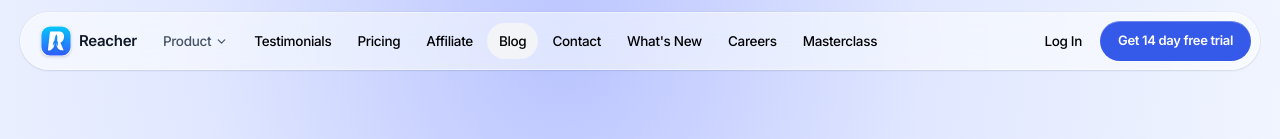
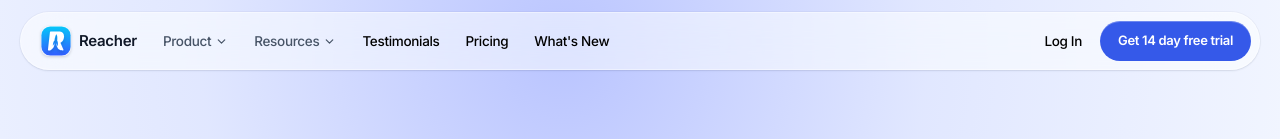
Before and after one commit to ReacherApp/reacherapp.com-prototype, a Next.js app: page /blog in a window 1280 px wide. Shown: the top 139 px of the page. Built offline with nearby package versions, Linux system fonts and the light colour scheme; a web font is replaced by a local one.

Commit message:
nav: add Hightouch-style Resources dropdown (Blog, Masterclass, Affiliate, Contact, Careers); slim flat nav to Testimonials/Pricing/What's New

```diff
--- a/components/SiteNav.tsx
+++ b/components/SiteNav.tsx
@@ -15,31 +15,37 @@ const navCopy = {
   en: {
     login: "Log In",
     product: "Product",
+    resources: "Resources",
     trial: "Get 14 day free trial",
     links: [
       ["Testimonials", "/#testimonials-new"],
       ["Pricing", "/pricing"],
-      ["Affiliate", "/affiliate"],
-      ["Blog", "/blog"],
-      ["Contact", "/contact"],
       ["What's New", "/changelog"],
-      ["Careers", "https://jobs.ashbyhq.com/reacher"],
-      ["Masterclass", "/masterclass"],
+    ],
+    resourceLinks: [
+      ["Blog", "/blog", "Practical guides for creator marketing & affiliate ops."],
+      ["Masterclass", "/masterclass", "Free TikTok Shop affiliate training."],
+      ["Affiliate", "/affiliate", "Earn by referring brands to Reacher."],
+      ["Contact", "/contact", "Talk to our team."],
+      ["Careers", "https://jobs.ashbyhq.com/reacher", "Join the team building Reacher."],
     ],
   },
   pt: {
     login: "Entrar",
     product: "Produto",
+    resources: "Recursos",
     trial: "Teste grátis de 14 dias",
     links: [
       ["Depoimentos", "/#testimonials-new"],
       ["Preços", "/pricing"],
-      ["Afiliados", "/affiliate"],
-      ["Blog", "/blog"],
-      ["Contato", "/contact"],
       ["Novidades", "/changelog"],
-      ["Carreiras", "https://jobs.ashbyhq.com/reacher"],
-      ["Masterclass", "/masterclass"],
+    ],
+    resourceLinks: [
+      ["Blog", "/blog", "Guias práticos de marketing de criadores."],
+      ["Masterclass", "/masterclass", "Treinamento gratuito de afiliados."],
+      ["Afiliados", "/affiliate", "Ganhe indicando marcas para a Reacher."],
+      ["Contato", "/contact", "Fale com nosso time."],
+      ["Carreiras", "https://jobs.ashbyhq.com/reacher", "Junte-se ao time da Reacher."],
     ],
   },
 } as const;
@@ -134,6 +140,35 @@ function FeaturesMenu({ label, locale }: { label: string; locale: Locale }) {
   );
 }
 
+function ResourcesMenu({ label, links, locale }: { label: string; links: readonly (readonly [string, string, string])[]; locale: Locale }) {
+  const { open, setOpen, openNow, closeSoon } = useMenu();
+  return (
+    <div className="relative inline-flex shrink-0 items-center" onMouseEnter={openNow} onMouseLeave={closeSoon}>
+      <button
+        type="button"
+        aria-haspopup="true"
+        aria-expanded={open}
+        onClick={openNow}
+        onFocus={openNow}
+        className={`inline-flex items-center gap-1 rounded-full px-3 py-2 text-[13.5px] font-medium transition ${open ? "bg-[#f2f4f7] text-[#101828]" : "text-[#475467] hover:bg-[#f2f4f7] hover:text-[#101828]"}`}
+      >
+        {label}
+        <ChevronDown size={13} strokeWidth={2.2} className={`transition-transform duration-200 ${open ? "rotate-180" : ""}`} />
+      </button>
+      <div className={`absolute left-0 top-full pt-3 transition duration-150 ${open ? "visible opacity-100" : "pointer-events-none invisible -translate-y-1 opacity-0"}`}>
+        <div className="w-[360px] whitespace-normal rounded-[20px] border border-black/5 bg-white p-2.5 text-left shadow-[0_24px_60px_-12px_rgba(16,24,40,0.22)] ring-1 ring-black/5">
+          {links.map(([itemLabel, href, desc]) => (
+            <Link key={itemLabel} href={localizeHref(href, locale)} onClick={() => setOpen(false)} className="block rounded-[14px] px-3.5 py-3 transition hover:bg-[#f3f6ff]">
+              <span className="block text-[14px] font-semibold text-slate-900">{itemLabel}</span>
+              <span className="mt-0.5 block text-[12.5px] leading-snug text-slate-500">{desc}</span>
+            </Link>
+          ))}
+        </div>
+      </div>
+    </div>
+  );
+}
+
 function DesktopNav({ locale, active, partnerBadge }: { locale: Locale; active: string; partnerBadge?: string }) {
   const copy = navCopy[locale];
   const scrolled = useScrolled();
@@ -153,6 +188,7 @@ function DesktopNav({ locale, active, partnerBadge }: { locale: Locale; active:
             <span className="text-[15px] font-semibold tracking-[-0.02em] text-[#101828]">Reacher</span>
           </Link>
           <FeaturesMenu label={copy.product} locale={locale} />
+          <ResourcesMenu label={copy.resources} links={copy.resourceLinks} locale={locale} />
           {copy.links.map(([label, href]) => (
             <Link
               key={label}
@@ -235,6 +271,11 @@ function MobileNav({ locale, active }: { locale: Locale; active: string }) {
                   {label}
                 </Link>
               ))}
+              {copy.resourceLinks.map(([label, href]) => (
+                <Link key={label} href={localizeHref(href, locale)} onClick={close} className="shrink-0 leading-tight transition hover:text-[#101828]">
+                  {label}
+                </Link>
+              ))}
               <Link href={LOGIN_URL} onClick={close} className="mt-2 flex h-12 w-full max-w-[320px] shrink-0 items-center justify-center rounded-full bg-[#3559e9] text-[15px] font-semibold !text-white">
                 {copy.login}
               </Link>
```
